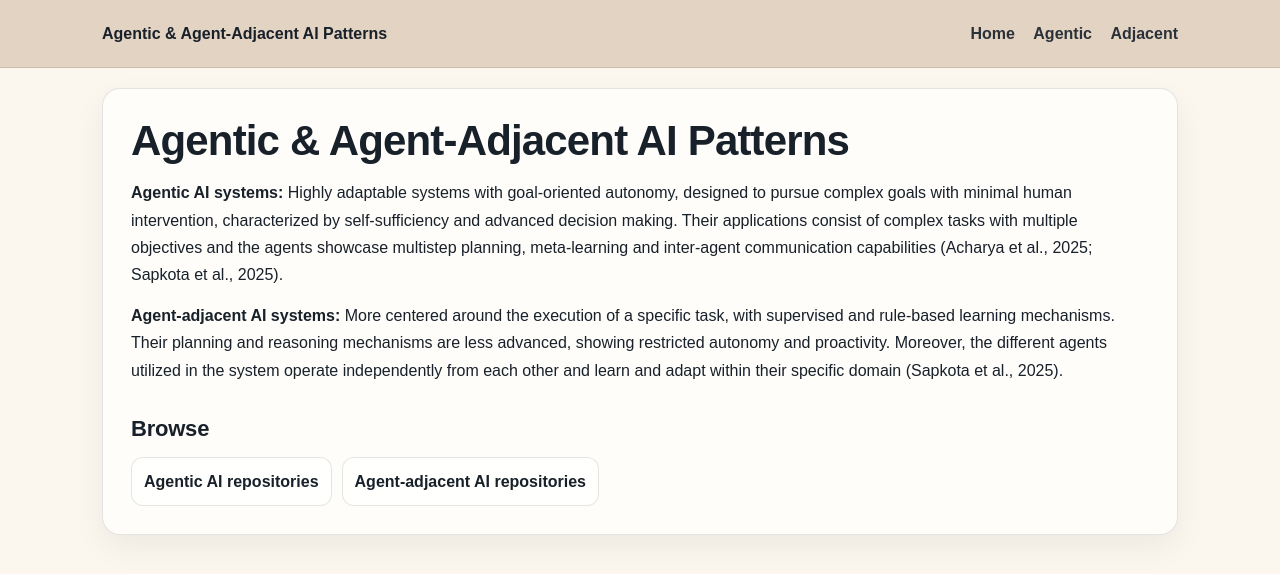
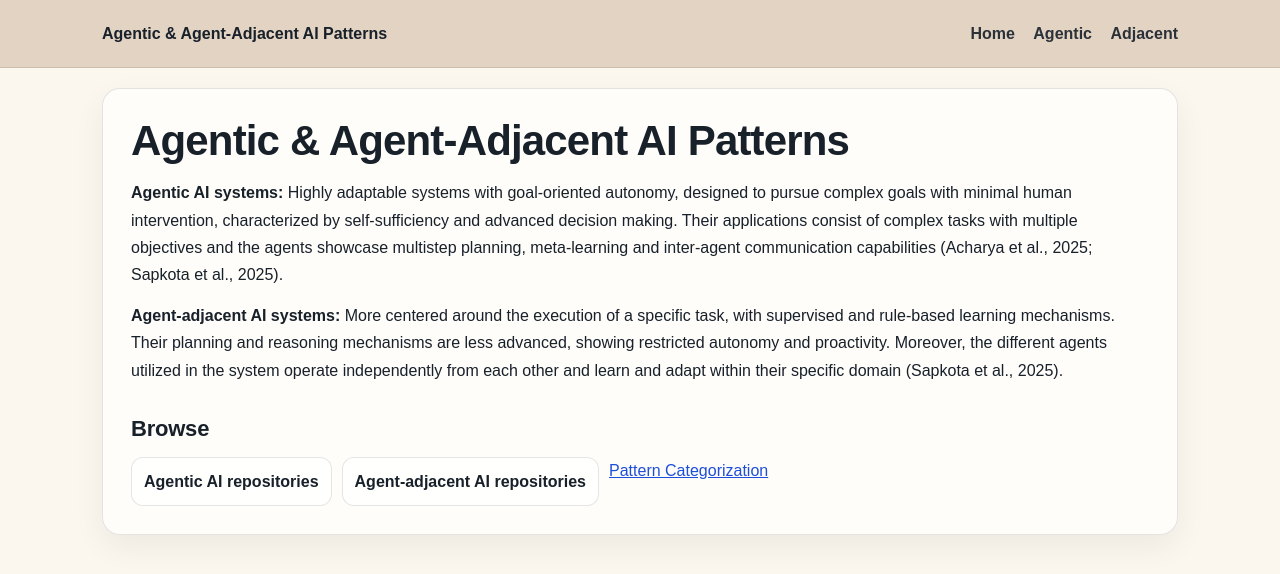
Before and after one commit to ioannakaragiannifsti/AgenticAIPatterns.github.io, a Jekyll site: the page built from index.md, in a window 1280 px wide. Shown: the top 574 px of the page. Built offline with Jekyll 4.4.1, drawn with Linux system fonts in a browser that asks for light colours.

Commit message:
Update index.md

```diff
--- a/index.md
+++ b/index.md
@@ -14,4 +14,6 @@ title: Home
 <div class="actions">
   <a class="btn" href="{{ site.baseurl }}/agentic.html">Agentic AI repositories</a>
   <a class="btn" href="{{ site.baseurl }}/adjacent.html">Agent-adjacent AI repositories</a>
+  <a href="pattern-categorization.html">Pattern Categorization</a>
+
 </div>
```
